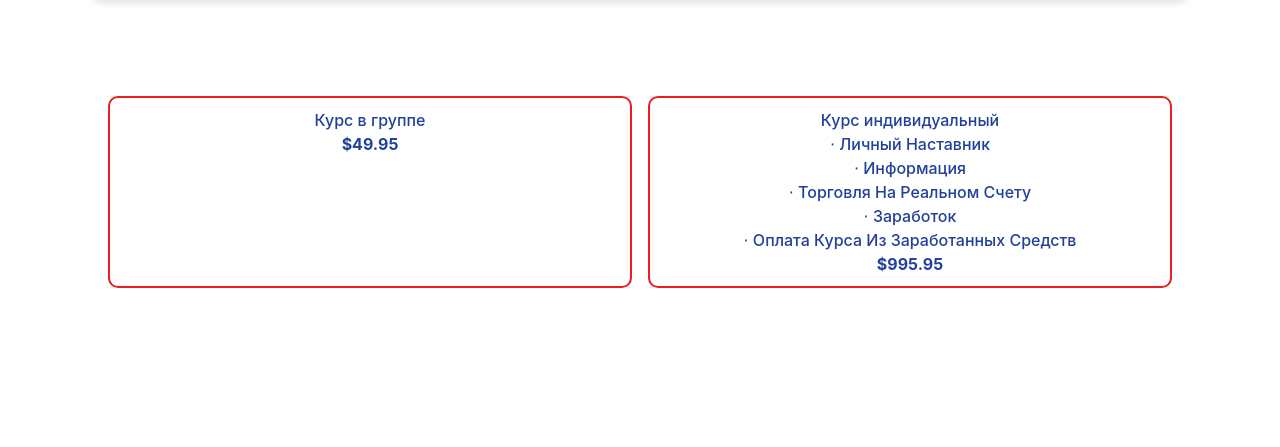
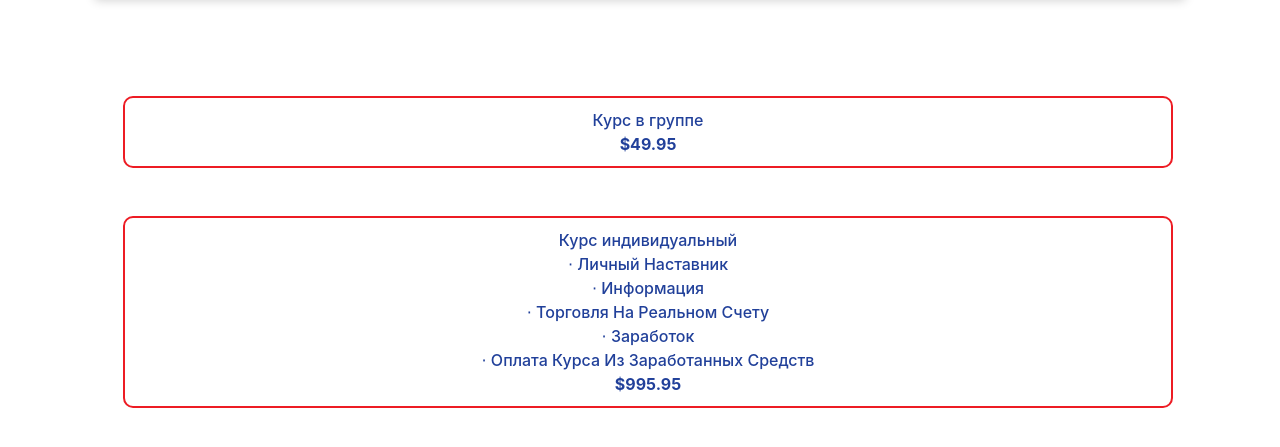
Before and after one commit to Dsibe/abtco, a Django app: page /trading-ru/ in a window 1280 px wide. Shown: the part 75-522 px from the top of the page. Run offline with Django 3.2, Linux system fonts and the light colour scheme; some libraries are stand-ins or nearby versions.

Commit message:
'contact_us.html'

```diff
--- a/main/templates/main/contact_us.html
+++ b/main/templates/main/contact_us.html
@@ -1,6 +1,8 @@
 {% extends 'main/base.html' %}
 {% load crispy_forms_tags %}
 {% block content %}
+
+
 <form method="POST">
   {% csrf_token %}
     <fieldset class="form-group">
--- a/main/templates/main/trading_ru.html
+++ b/main/templates/main/trading_ru.html
@@ -28,34 +28,28 @@ p {
      text-decoration: none;
      padding: 10px;
      border-radius: 10px;
-     width: 25%;
+     height: auto;
      color: #21409A;
      background-color: white;"
   }
-
-
 
 </style>
 
 <div class="container">
 <div class="row">
 
-<div class="btn-hover mr-2 col-12 ml-2 mt-5 col-md">
-<a href="{% url 'trading-ru-g' %}" style="text-align: center;">
-<p style="font-weight: 500">
+  <a href="{% url 'trading-ru-g' %}" style="text-align: center;" class="row-eq-height mr-2 ml-2 mt-5 col-12">
+<p style="font-weight: 500" class="btn-hover">
 Курс в группе<br><strong>$49.95</strong>
 </p>
 </a>
-</div>
 
 
-<div class="btn-hover mr-2 col-12 ml-2 mt-5 col-md">
-<a href="{% url 'trading-ru-i' %}" style="text-align: center;">
-<p style="font-weight: 500;">
+<a href="{% url 'trading-ru-i' %}" style="text-align: center;" class="row-eq-height mr-2 ml-2 mt-5 col-12">
+<p style="font-weight: 500" class="btn-hover">
 Курс индивидуальный<br>⋅ Личный Наставник<br>⋅ Информация<br>⋅ Торговля На Реальном Счету<br>⋅ Заработок<br>⋅ Оплата Курса Из Заработанных Средств<br><strong>$995.95</strong>
 </p>
 </a>
-</div>
 </div>
 </div>
 
--- a/main/templates/main/trading_ru_i.html
+++ b/main/templates/main/trading_ru_i.html
@@ -39,7 +39,7 @@ p {
 
 <div class="container">
 <div class="row">
-<h1 style="text-align: center">По всем вопросам пишите почту: abt.company@aol.com</h1>
+<h1 style="text-align: center">По всем вопросам пишите на почту: abt.company@aol.com</h1>
 <h2 style="text-align: center">Или воспользуйтесь формой обратной связи "Contact Us".</h2>
 </div>
 </div>
--- a/users/templates/users/post_detail.html
+++ b/users/templates/users/post_detail.html
@@ -32,7 +32,7 @@
 {{ form.render }}
 </div>
 {% endif %}
-<h2 class="mt-2 mb-5">Отправляйте домашние задания на почту: <strong>school@abtco.us</strong></h2>
+<h2 style="text-align: center;" class="mt-2 mb-5">Почта для ваших домашних заданий: <strong>school@abtco.us</strong></h2>
 
 
 <h3 style="text-align: center;">Подписывайтесь на наши каналы в Instagram:</h3>
```
